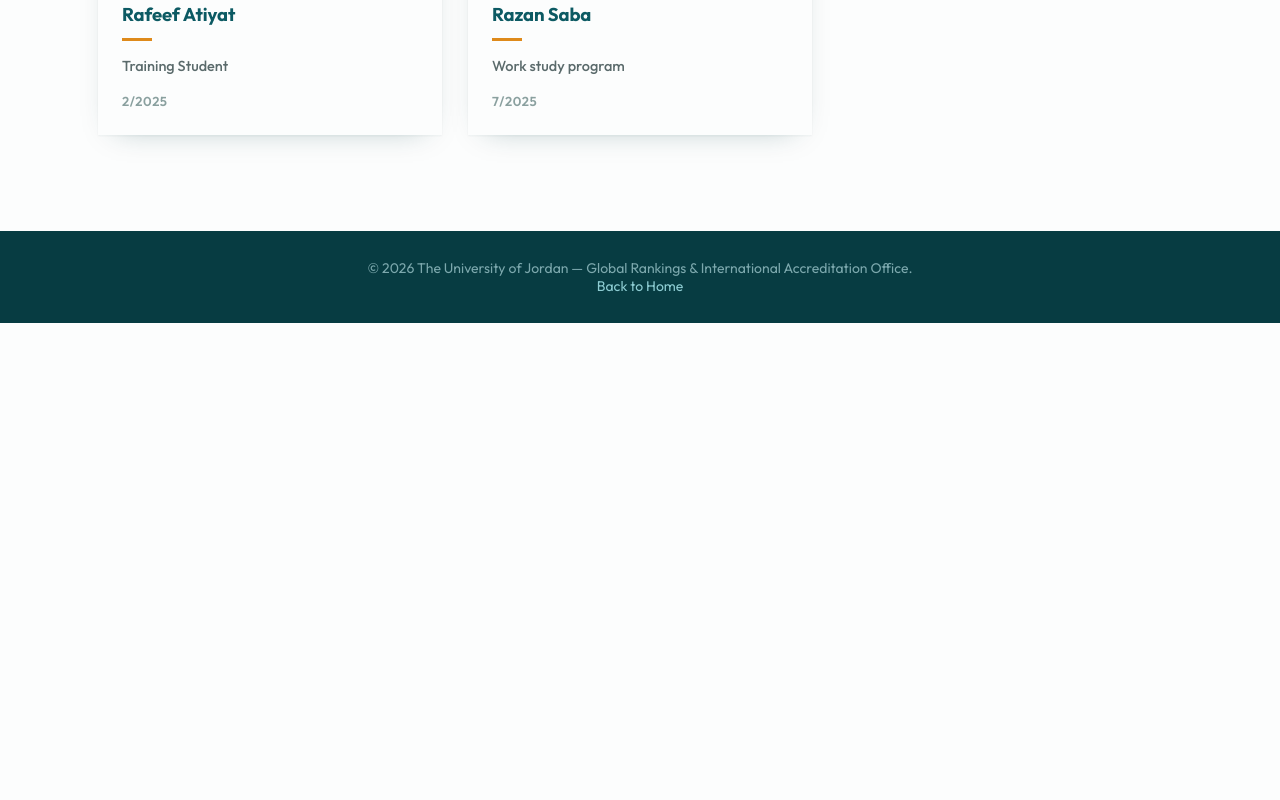
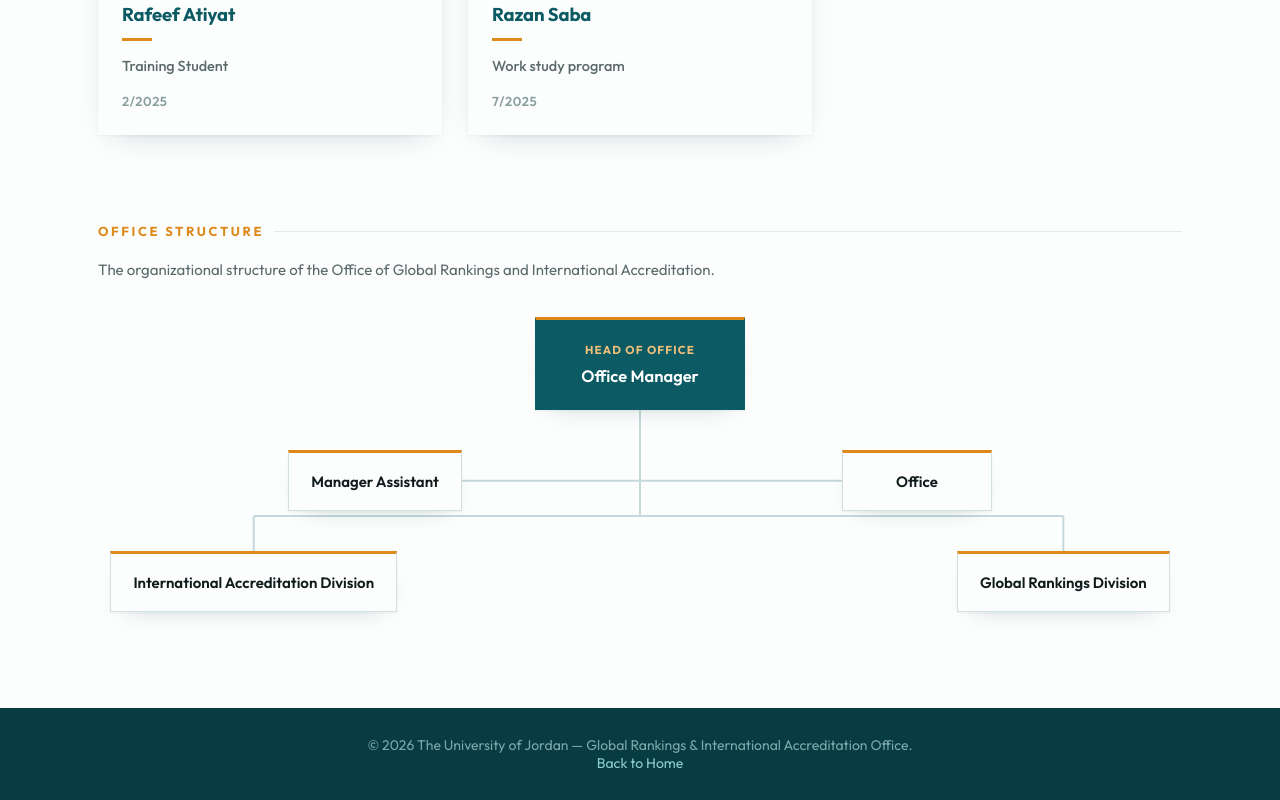
Before and after one commit to Kareem6140/Rankingwebsite, a plain HTML site: page structure.html in a window 1280 px wide. Shown: the part 2232-3032 px from the top of the page. Before the commit the page ends 2555 px from the top, so only its background shows below. Drawn offline with Linux system fonts and the light colour scheme.

Commit message:
Add files via upload

```diff
--- a/structure.html
+++ b/structure.html
@@ -162,6 +162,75 @@
     color: #8aa09f; text-transform: uppercase;
   }
 
+  /* ── Org chart ── */
+  .orgchart { margin-top: 88px; }
+
+  .org-tree {
+    position: relative;
+    display: grid;
+    justify-items: center;
+    gap: 0;
+  }
+  /* SVG connector layer sits behind the boxes */
+  .org-lines {
+    position: absolute; inset: 0;
+    width: 100%; height: 100%;
+    z-index: 0; pointer-events: none;
+  }
+  .org-lines line { stroke: #c4d9db; stroke-width: 2; }
+
+  .org-row { position: relative; z-index: 1; display: flex; justify-content: center; width: 100%; }
+  .org-row.manager   { margin-bottom: 40px; }
+  .org-row.staff     { margin-bottom: 40px; gap: clamp(120px, 34vw, 380px); }
+  .org-row.divisions { gap: clamp(80px, 46vw, 560px); }
+
+  /* generic node box */
+  .node {
+    background: var(--white);
+    border: 1px solid #d2e0e1;
+    border-top: 3px solid var(--amber);
+    padding: 18px 22px;
+    text-align: center;
+    font-weight: 600;
+    font-size: 15px;
+    color: var(--ink);
+    line-height: 1.4;
+    min-width: 150px;
+    box-shadow: 0 1px 2px rgba(7,60,66,.05), 0 10px 26px -18px rgba(7,60,66,.35);
+    transition: transform .22s ease, box-shadow .22s ease;
+  }
+  .node:hover {
+    transform: translateY(-3px);
+    box-shadow: 0 6px 14px rgba(7,60,66,.10), 0 22px 44px -20px rgba(7,60,66,.45);
+  }
+  .node.head {
+    background: var(--teal);
+    color: #fff;
+    border: 1px solid var(--teal);
+    border-top: 3px solid var(--amber);
+    font-size: 16.5px;
+    padding: 22px 30px;
+    min-width: 210px;
+  }
+  .node .node-sub {
+    display: block;
+    font-size: 11.5px; font-weight: 700; letter-spacing: .1em;
+    text-transform: uppercase; color: var(--amber);
+    margin-bottom: 6px;
+  }
+  .node.head .node-sub { color: #f0c079; }
+
+  @media (max-width: 720px) {
+    .org-lines { display: none; }
+    .org-row.staff, .org-row.divisions { flex-direction: column; align-items: center; gap: 22px; }
+    .org-row.manager, .org-row.staff { margin-bottom: 22px; }
+    .org-tree::before {  /* simple vertical spine on mobile */
+      content: ''; position: absolute; top: 0; bottom: 0; left: 50%;
+      width: 2px; background: #c4d9db; transform: translateX(-50%); z-index: 0;
+    }
+    .node { position: relative; z-index: 1; }
+  }
+
   /* ── Footer ── */
   footer {
     background: var(--teal-deep);
@@ -275,7 +344,99 @@
     </div>
 
   </div>
+
+  <!-- ORG CHART -->
+  <section class="orgchart">
+    <div class="section-label">Office Structure</div>
+    <div class="org-caption" style="margin:-14px 0 34px; color:var(--muted); font-size:15px; line-height:1.7; max-width:640px;">
+      The organizational structure of the Office of Global Rankings and International Accreditation.
+    </div>
+
+    <div class="org-tree" id="orgTree">
+      <svg class="org-lines" id="orgLines" preserveAspectRatio="none" aria-hidden="true"></svg>
+
+      <div class="org-row manager">
+        <div class="node head" data-org="manager">
+          <span class="node-sub">Head of Office</span>
+          Office Manager
+        </div>
+      </div>
+
+      <div class="org-row staff">
+        <div class="node" data-org="assistant">Manager Assistant</div>
+        <div class="node" data-org="office">Office</div>
+      </div>
+
+      <div class="org-row divisions">
+        <div class="node" data-org="div1">International Accreditation Division</div>
+        <div class="node" data-org="div2">Global Rankings Division</div>
+      </div>
+    </div>
+  </section>
+
 </main>
+
+<script>
+  // Draw org-chart connector lines that always align to the box centers.
+  (function () {
+    function draw() {
+      var tree = document.getElementById('orgTree');
+      var svg  = document.getElementById('orgLines');
+      if (!tree || !svg) return;
+      if (window.matchMedia('(max-width:720px)').matches) { svg.innerHTML = ''; return; }
+
+      var box = tree.getBoundingClientRect();
+      function c(el) {
+        var r = el.getBoundingClientRect();
+        return {
+          x: r.left - box.left + r.width / 2,
+          top: r.top - box.top,
+          bottom: r.bottom - box.top,
+          left: r.left - box.left,
+          right: r.right - box.left
+        };
+      }
+      var mgr = c(tree.querySelector('[data-org=manager]'));
+      var ast = c(tree.querySelector('[data-org=assistant]'));
+      var off = c(tree.querySelector('[data-org=office]'));
+      var d1  = c(tree.querySelector('[data-org=div1]'));
+      var d2  = c(tree.querySelector('[data-org=div2]'));
+
+      svg.setAttribute('viewBox', '0 0 ' + box.width + ' ' + box.height);
+      svg.setAttribute('width', box.width);
+      svg.setAttribute('height', box.height);
+
+      // vertical spine centered under the manager
+      var spineX = mgr.x;
+      var staffMidY = (ast.top + ast.bottom) / 2;       // height of staff boxes
+      var divTopY = d1.top;
+
+      var lines = [];
+      function L(x1, y1, x2, y2) {
+        lines.push('<line x1="'+x1+'" y1="'+y1+'" x2="'+x2+'" y2="'+y2+'"/>');
+      }
+
+      // 1) manager down to the staff-row midline
+      L(spineX, mgr.bottom, spineX, staffMidY);
+      // 2) horizontal from assistant -> office through the spine
+      L(ast.right, staffMidY, off.left, staffMidY);
+      // 3) continue spine down to the divisions' horizontal bar
+      var barY = (staffMidY + divTopY) / 2;
+      L(spineX, staffMidY, spineX, barY);
+      // 4) horizontal bar across the two divisions
+      L(d1.x, barY, d2.x, barY);
+      // 5) drop from bar down into each division box
+      L(d1.x, barY, d1.x, d1.top);
+      L(d2.x, barY, d2.x, d2.top);
+
+      svg.innerHTML = lines.join('');
+    }
+    window.addEventListener('load', draw);
+    window.addEventListener('resize', draw);
+    // redraw once fonts settle
+    setTimeout(draw, 300);
+  })();
+</script>
 
 <footer>
   © 2026 The University of Jordan — Global Rankings &amp; International Accreditation Office.
```
